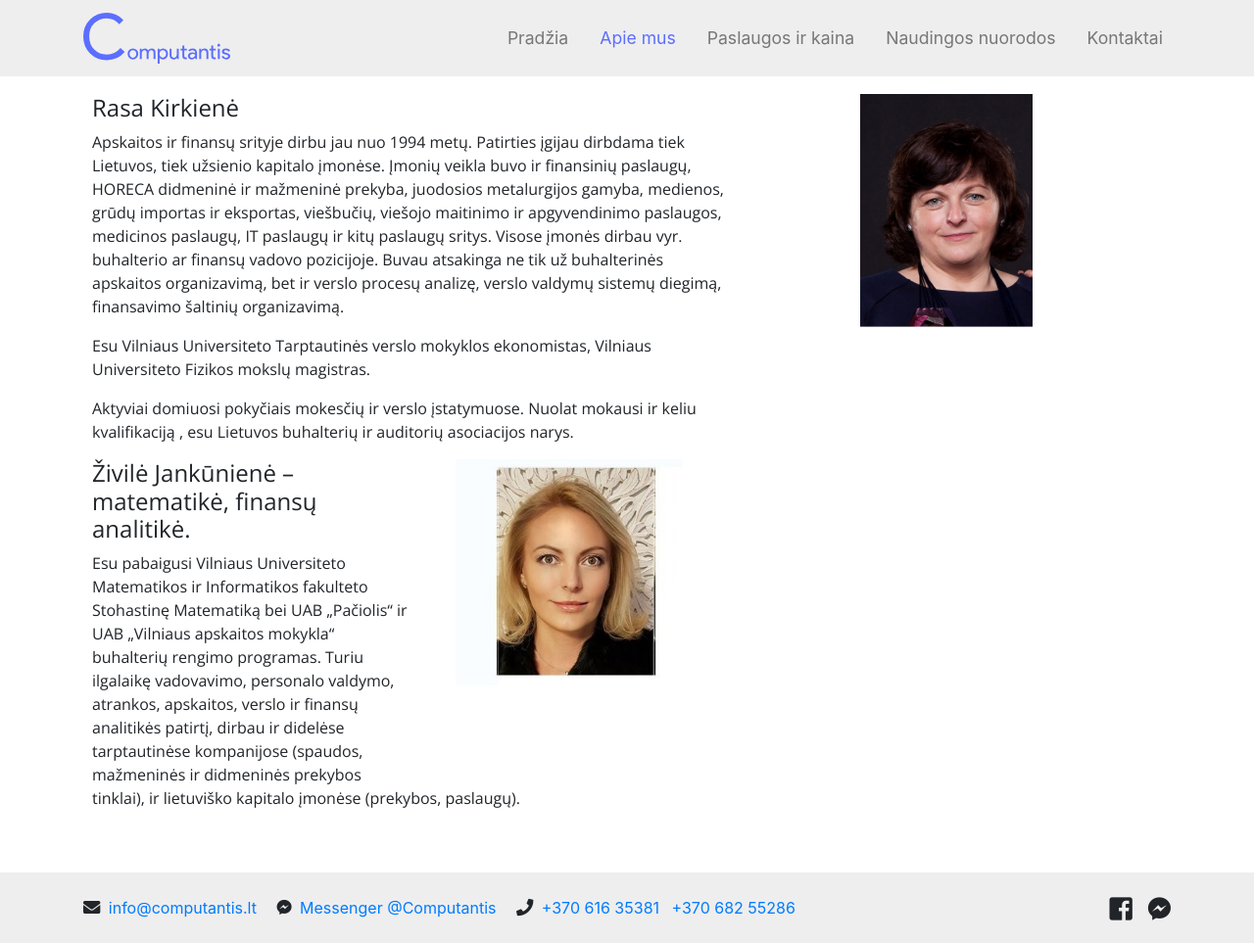
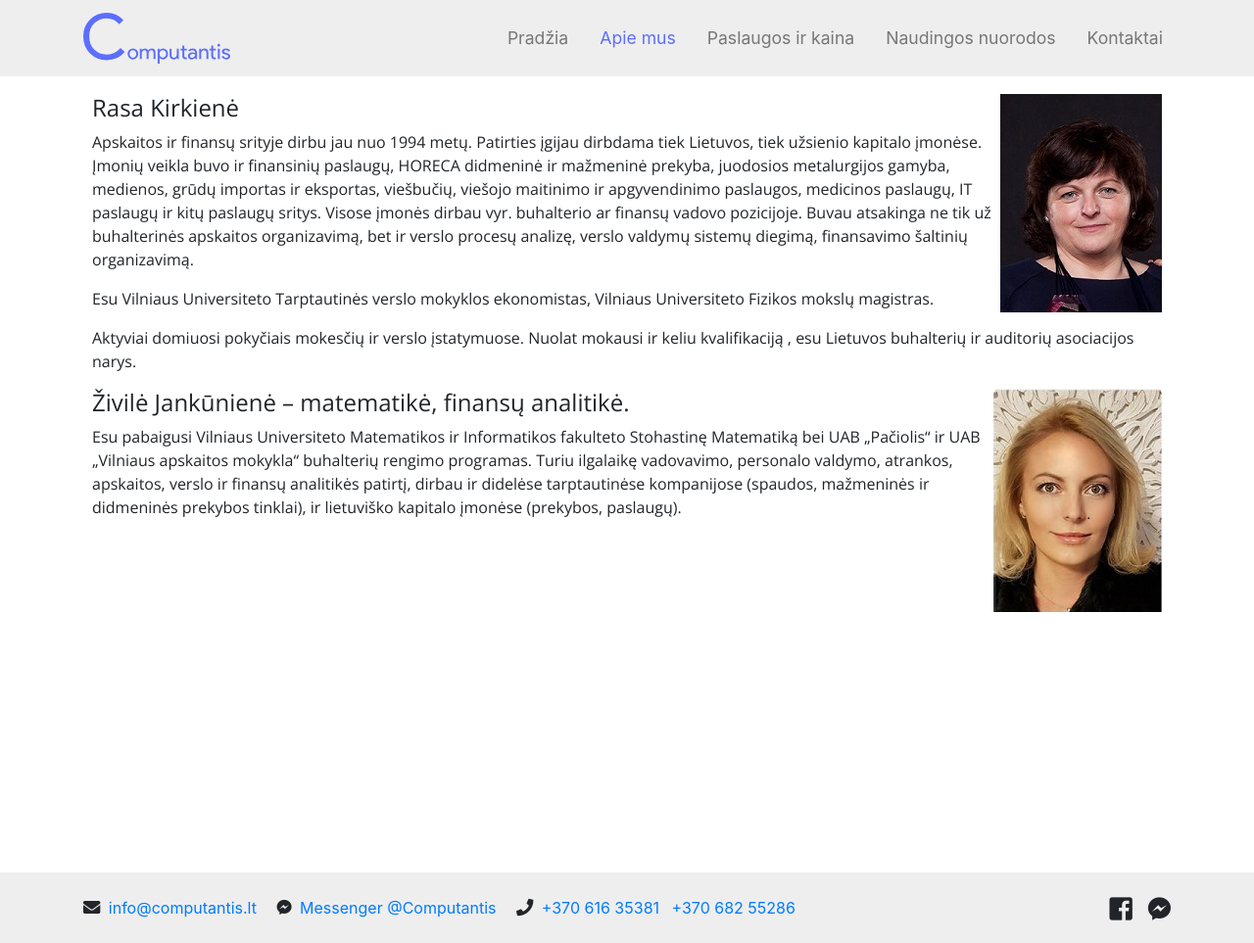
Before and after one commit to MantasJan/Computantis, a Jekyll site: the page built from apiemus.html, in a window 1280 px wide and 963 px high. Shown: the whole window at 98% size. Built offline with Jekyll 4.4.1, drawn with Linux system fonts in a browser that asks for light colours; nearby versions of some CDN libraries.

Commit message:
Fixed photos

```diff
--- a/apiemus.html
+++ b/apiemus.html
@@ -5,12 +5,12 @@ layout: default
 ---
 <div class="text mt-5">
   <div>
-    <img src="/rasa.jpg" alt="nuotrauka" class="photo">
+    <img src="/rasa2.jpg" alt="nuotrauka" class="photo">
     <h4>Rasa Kirkienė</h4>
     <p>Apskaitos ir finansų srityje dirbu jau nuo 1994 metų. Patirties įgijau dirbdama tiek Lietuvos, tiek užsienio kapitalo įmonėse. Įmonių veikla buvo ir finansinių paslaugų, HORECA didmeninė ir mažmeninė prekyba, juodosios metalurgijos gamyba, medienos, grūdų importas ir eksportas, viešbučių, viešojo maitinimo ir apgyvendinimo paslaugos, medicinos paslaugų, IT paslaugų ir kitų paslaugų sritys. Visose įmonės dirbau vyr. buhalterio ar finansų vadovo pozicijoje. Buvau atsakinga ne tik už buhalterinės apskaitos organizavimą, bet ir verslo procesų analizę, verslo valdymų sistemų diegimą, finansavimo šaltinių organizavimą.</p>
     <p>Esu Vilniaus Universiteto Tarptautinės verslo mokyklos ekonomistas, Vilniaus Universiteto Fizikos mokslų magistras.</p>
     <p>Aktyviai domiuosi pokyčiais mokesčių ir verslo įstatymuose. Nuolat mokausi ir keliu kvalifikaciją , esu Lietuvos buhalterių ir auditorių asociacijos narys.</p>
-    <img src="/nuotrauka.jpg" alt="nuotrauka" class="nuotrauka">
+    <img src="/nuotrauka2.png" alt="nuotrauka" class="nuotrauka">
     <h4>Živilė Jankūnienė – matematikė, finansų analitikė.</h4>
     <p>Esu pabaigusi Vilniaus Universiteto Matematikos ir Informatikos fakulteto Stohastinę Matematiką bei UAB „Pačiolis“ ir UAB „Vilniaus apskaitos mokykla“ buhalterių rengimo programas. Turiu ilgalaikę vadovavimo, personalo valdymo, atrankos,
       apskaitos, verslo ir finansų analitikės patirtį, dirbau ir didelėse tarptautinėse kompanijose (spaudos, mažmeninės ir didmeninės prekybos tinklai), ir lietuviško kapitalo įmonėse (prekybos, paslaugų).</p>
--- a/css/master.css
+++ b/css/master.css
@@ -50,12 +50,10 @@ table, th, td {
 }
 
 .nuotrauka {
-  transform: scale(0.7);
   float: right;
   transform-origin: top center;
 }
 .photo {
-  transform: scale(0.4);
   float: right;
   transform-origin: top center;
 }
```
Also changed, not shown: nuotrauka2.png (added), rasa2.jpg (added).
